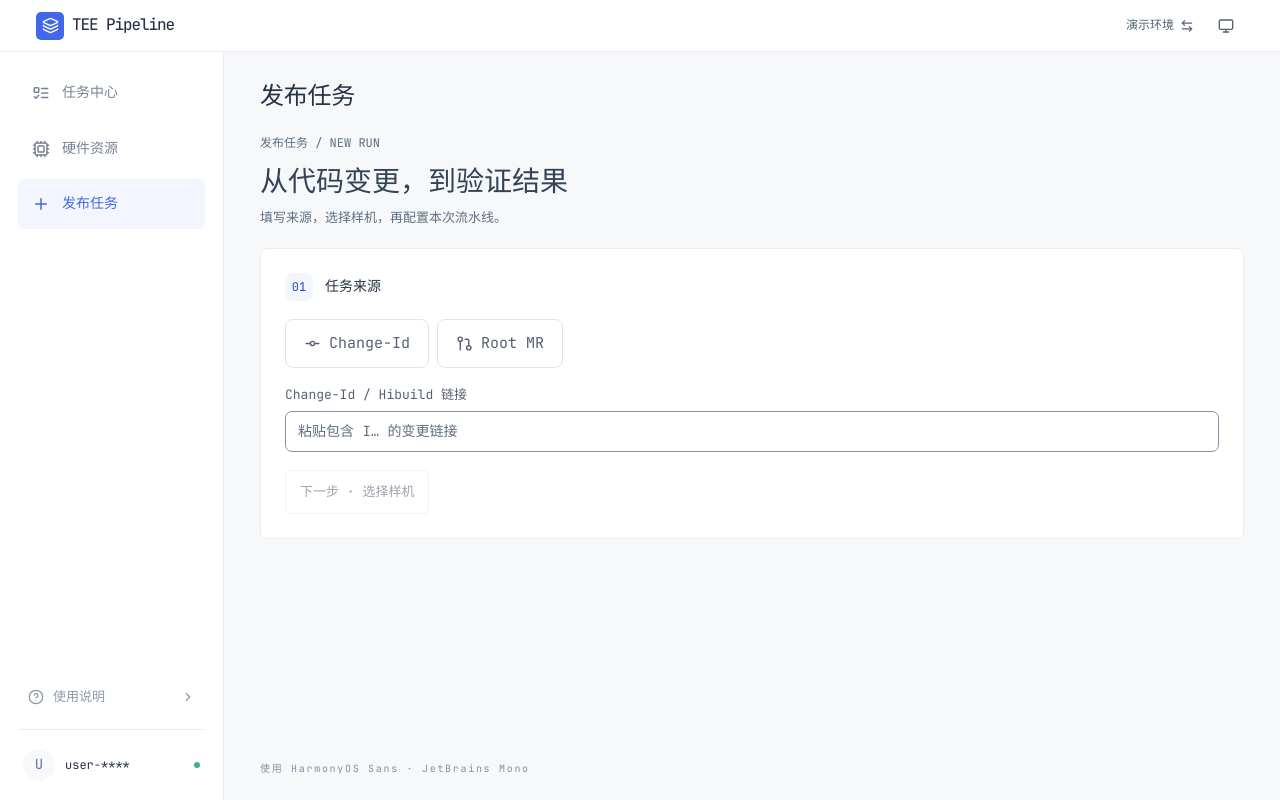
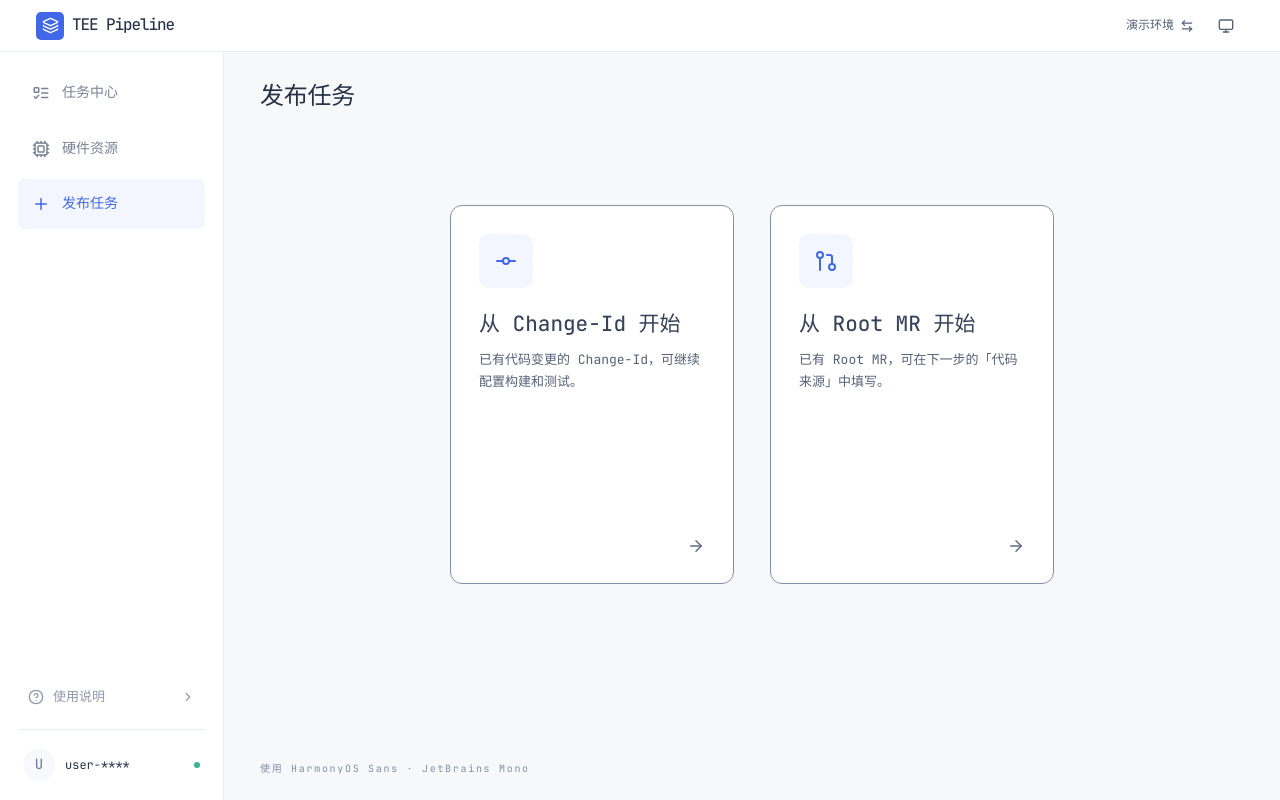
Before and after one commit to dawnyoake/tap_frontend, a React (Vite) app: page /submit in a window 1280 px wide. Built offline with nearby package versions, Linux system fonts and the light colour scheme; a web font is replaced by a local one.

Commit message:
Revert "feat: guide task submission through source, device and compatible pipeline"
This reverts commit 3971ab463e3ec355f3c0159d900fe8ab2b3ddfa7.

```diff
--- a/src/lib/contracts.ts
+++ b/src/lib/contracts.ts
@@ -90,8 +90,6 @@ export interface Device {
   battery_percent?: number | null;
 }
 export interface Config {
-  device_model?: string;
-  device_match?: string[];
   name: string;
   label: string;
 }
--- a/src/lib/demoApi.ts
+++ b/src/lib/demoApi.ts
@@ -190,8 +190,8 @@ export const demoApi: Omit<PipelineApi, "submit"> & {
   }),
   configs: async () => ({
     configs: [
-      { name: "cfg-****.json", device_match: ["TEE-CHD-01"], label: "cfg-****" },
-      { name: "cfg-****-smoke.json", device_match: ["TEE-CHD-02"], label: "cfg-****-smoke" },
+      { name: "cfg-****.json", label: "cfg-****" },
+      { name: "cfg-****-smoke.json", label: "cfg-****-smoke" },
     ],
   }),
   testRoots: async (_name, profile) => ({ roots: config.profile_details[profile]?.functions ?? config.editable.functions }),
--- a/src/pages/SubmitPage.css
+++ b/src/pages/SubmitPage.css
@@ -557,31 +557,3 @@
     70% { transform: scale(.9925, 1.0075); }
   }
 }
-
-.release-flow { max-width: 1150px; display: grid; gap: 20px; }
-.release-flow-intro h2 { margin: 8px 0; font-size: clamp(22px, 3vw, 28px); }
-.release-flow-intro p { color: var(--muted); font-size: 13px; }
-.release-flow > .release-card { padding: 24px; gap: 18px; }
-.release-step { display: inline-grid; place-items: center; width: 28px; height: 28px; margin-right: 5px; border-radius: 8px; color: var(--accent-ink); background: var(--surface-selected); font-size: 12px; }
-.release-source-tabs { display: flex; gap: 8px; }
-.release-source-tabs button { display: flex; align-items: center; gap: 8px; padding: 12px 18px; border: 1px solid var(--line-control); border-radius: 8px; color: var(--text-secondary); }
-.release-source-tabs button.is-selected { border-color: var(--blue); background: var(--surface-selected); color: var(--accent-ink); }
-.release-next { justify-self: start; }
-.release-flow .release-layout { grid-template-areas: "config stages" "config publish"; grid-template-rows: auto 1fr; }
-.release-flow .release-base { grid-area: auto; }
-.release-flow .release-base > .release-section-heading { display: none; }
-.release-flow .release-base > .release-card { border: 0; box-shadow: none; padding: 0; background: transparent; }
-.release-flow .release-test-config { border-top: 1px solid var(--line); padding-top: 18px; }
-.release-flow .release-configs > .release-card { padding: 22px; gap: 18px; }
-.release-flow .release-device-option { padding: 16px; border-radius: 9px; }
-@media (prefers-reduced-motion: no-preference) {
-  .release-flow-reveal { animation: release-source-enter 240ms ease-out both; }
-  .release-source-tabs button, .release-device-option { transition: border-color 180ms, background-color 180ms; }
-}
-@container (max-width: 650px) {
-  .release-flow .release-layout { grid-template-areas: "config" "stages" "publish"; grid-template-rows: auto; }
-}
-@media (max-width: 520px) {
-  .release-flow > .release-card { padding: 16px; }
-  .release-source-tabs button { flex: 1; justify-content: center; padding-inline: 8px; }
-}
--- a/src/pages/SubmitPage.tsx
+++ b/src/pages/SubmitPage.tsx
@@ -1,9 +1,12 @@
 import { useState, type FormEvent } from "react";
 import { useMutation, useQuery, useQueryClient } from "@tanstack/react-query";
-import { getRouteApi, useNavigate } from "@tanstack/react-router";
+import { getRouteApi, Link, useNavigate } from "@tanstack/react-router";
 import {
+  ArrowLeft,
+  ArrowRight,
   ChevronDown,
   Crosshair,
+  Cpu,
   FolderCode,
   GitCommitHorizontal,
   GitPullRequest,
@@ -33,7 +36,7 @@ const submitSources = [
   {
     source: "root-mr",
     label: "Root MR",
-    description: "从 Root MR 或单仓 MR 开始。",
+    description: "已有 Root MR，可在下一步的「代码来源」中填写。",
     icon: GitPullRequest,
   },
 ] as const;
@@ -83,7 +86,7 @@ function PipelineConfig({
     <section className="release-base" aria-labelledby="release-configs-title">
       <header className="release-section-heading">
         <span className="release-section-icon"><SlidersHorizontal size={16} aria-hidden="true" /></span>
-        <h2 id="release-configs-title">适用配置</h2>
+        <h2 id="release-configs-title">任务配置</h2>
       </header>
       <div className="panel release-card">
         <header>
@@ -103,66 +106,72 @@ function PipelineConfig({
   );
 }
 
-function matchesDevice(config: Config, device: Device) {
-  const model = device.product_model?.trim().toLowerCase();
-  if (!model) return true;
-  return (config.device_match?.length ? config.device_match : [config.device_model ?? ""])
-    .some(value => { const match = value.trim().toLowerCase(); return !!match && (model.includes(match) || match.includes(model)); });
+export function SubmitPage() {
+  const { source } = submitRoute.useSearch();
+  const selected = submitSources.find((option) => option.source === source);
+
+  if (selected) {
+    return (
+      <div className="release-source-form">
+        <div className="release-source-path">
+          <Link to="/submit" search={{}} className="workspace-page-return">
+            <ArrowLeft size={14} aria-hidden="true" /> 重选起点
+          </Link>
+          <span>当前起点 · {selected.label}</span>
+        </div>
+        <SubmitConfiguration key={source} />
+      </div>
+    );
+  }
+
+  return (
+    <section className="release-source-options" aria-label="选择任务起点">
+      {submitSources.map(({ source, label, description, icon: Icon }) => (
+        <Link key={source} to="/submit" search={{ source }} resetScroll className="panel release-source-option">
+          <span className="release-source-icon"><Icon size={24} aria-hidden="true" /></span>
+          <div className="release-source-copy">
+            <h2>从 {label} 开始</h2>
+            <p>{description}</p>
+          </div>
+          <ArrowRight className="release-source-arrow" size={18} aria-hidden="true" />
+        </Link>
+      ))}
+    </section>
+  );
 }
 
-export function SubmitPage() {
-  const { source } = submitRoute.useSearch();
-  const navigate = useNavigate();
-  const [link, setLink] = useState("");
-  const [remark, setRemark] = useState("");
-  const [continued, setContinued] = useState(false);
-  const [serial, setSerial] = useState("");
+function SubmitConfiguration() {
   const [name, setName] = useState("");
-  const devices = useDevices();
   const configs = useQuery({ queryKey: ["configs"], queryFn: api.configs });
-  const device = devices.data?.devices.find(d => d.sn === serial);
-  const options = device ? (configs.data?.configs ?? []).filter(c => matchesDevice(c, device)) : [];
-  const selected = options.find(c => c.name === name)?.name ?? options[0]?.name ?? "";
-  const valid = source === "root-mr" || (source === "change-id" && /I[0-9a-fA-F]{40}(?![0-9a-fA-F])/.test(link));
-  const config = useQuery({ queryKey: ["config", selected], queryFn: () => api.config(selected), enabled: continued && !!device && !!selected });
-  return <div className="release-flow">
-    <div className="release-flow-intro"><span className="release-muted">发布任务 / NEW RUN</span><h2>从代码变更，到验证结果</h2><p>填写来源，选择样机，再配置本次流水线。</p></div>
-    <section className="panel release-card">
-      <h3><span className="release-step">01</span>任务来源</h3>
-      <div className="release-source-tabs">{submitSources.map(({source: value, label, icon: Icon}) =>
-        <button type="button" className={source === value ? "is-selected" : ""} key={value} aria-pressed={source === value} onClick={() => { setContinued(false); navigate({to: "/submit", search: {source: value}}); }}><Icon size={17}/>{label}</button>)}</div>
-      <label className="field">{source === "root-mr" ? "Root MR / 单仓 MR（可选）" : "Change-Id / Hibuild 链接"}
-        <input value={link} onChange={e => {setLink(e.target.value); setContinued(false);}} placeholder={source === "root-mr" ? "留空使用配置默认来源" : "粘贴包含 I… 的变更链接"}/>
-      </label>
-      <button type="button" className="button release-next" disabled={!valid} onClick={() => setContinued(true)}>{continued ? "来源已确认" : "下一步 · 选择样机"}</button>
-    </section>
-    {continued && <section className="panel release-card release-flow-reveal">
-      <h3><span className="release-step">02</span>选择资源池样机</h3>
-      <p>选择一台空闲样机，自动筛选适用的流水线。</p>
-      <div className="release-device-options">{devices.data?.devices.map(d => <label key={d.sn} className="release-device-option">
-        <span className="release-device-model">{d.product_model || "型号未上报"}</span><span className={`release-device-state ${deviceStatus(d)}`}>{deviceStatusLabels[deviceStatus(d)]}</span>
-        <span className="release-device-serial">{d.sn}</span><input type="radio" name="device" checked={serial === d.sn} disabled={deviceStatus(d) !== "idle"} onChange={() => setSerial(d.sn)}/>
-        <small>{d.raw_state || d.state}{d.busy_by ? ` · ${d.busy_by}` : ""}</small>
-      </label>)}</div>
-      {devices.isPending && <Loading/>}<ErrorBox error={devices.error || devices.data?.error}/>
-      {devices.data && !devices.data.devices.length && <Empty text="暂无上报的样机"/>}
-    </section>}
-    {continued && device && <div className="release-flow-reveal">
-      <ErrorBox error={configs.error || config.error}/>
-      {configs.isPending && <Loading/>}
-      {configs.isSuccess && !selected && <Empty text="没有与当前样机匹配的流水线配置，请检查配置的 device_match / device_model 元数据。"/>}
-      {name && name !== selected && selected && <p role="status" className="release-muted">已切换到当前样机兼容的配置。</p>}
-      {selected && config.isPending && <Loading/>}
-      {selected && config.data && <TaskForm key={selected} picker={{name: selected, options, onChange: setName}} config={config.data} serial={serial} link={link} remark={remark} setRemark={setRemark}/>}
-    </div>}
-  </div>;
+  const options = configs.data?.configs ?? [];
+  const selected = options.find((config) => config.name === name)?.name ?? options[0]?.name ?? "";
+  const config = useQuery({
+    queryKey: ["config", selected],
+    queryFn: () => api.config(selected),
+    enabled: Boolean(selected),
+  });
+
+  const picker = { name: selected, options, onChange: setName };
+  if (config.data) {
+    return <TaskForm key={selected} picker={picker} config={config.data} />;
+  }
+  return (
+    <div className="submit-workspace">
+      {selected && (
+        <div className="release-layout release-layout-loading"><PipelineConfig {...picker} /></div>
+      )}
+      <ErrorBox error={configs.error || config.error} />
+      {(configs.isPending || (selected && config.isPending)) && <Loading />}
+      {configs.isSuccess && !selected && <Empty text="暂无可用的流水线配置" />}
+    </div>
+  );
 }
 
-function TaskForm({ picker, config, serial, link, remark, setRemark }: { picker: ConfigPickerProps; config: ConfigDetail; serial: string; link: string; remark: string; setRemark: (value: string) => void }) {
+function TaskForm({ picker, config }: { picker: ConfigPickerProps; config: ConfigDetail }) {
   const [draft, setDraft] = useState(() => initialDraft(config));
   const { source } = submitRoute.useSearch();
   const changeMode = source === "change-id";
-  const changeId = link.match(/I[0-9a-fA-F]{40}(?![0-9a-fA-F])/)?.[0] ?? "";
+  const changeId = draft.changeId.match(/I[0-9a-fA-F]{40}(?![0-9a-fA-F])/)?.[0] ?? "";
   const visibleStages = changeMode ? stages.slice(4) : stages;
   const roots = useQuery({ queryKey: ["test-roots", picker.name, draft.profile], queryFn: () => api.testRoots(picker.name, draft.profile) });
   const [editingStages, setEditingStages] = useState(false);
@@ -186,21 +195,21 @@ function TaskForm({ picker, config, serial, link, remark, setRemark }: { picker:
   const flash = active.includes("flash");
   const test = active.includes("test");
   const usesDevice = flash || test;
-  const needsRootPath = isDemo && !changeMode && !prepare && active.length > 0;
+  const needsRootPath = isDemo && !prepare && active.length > 0;
   const rootCodePath = draft.rootCodePath.trim();
   const missingPath = needsRootPath && !rootCodePath;
-  const selectedSerial = serial;
+  const selectedSerial = draft.serial;
   const reportedDevices = devices.data?.devices ?? [];
   const scanningDevices = devices.isFetching && !devices.data;
   const hasSelectableDevice = reportedDevices.some((device) => deviceStatus(device) === "idle");
   const selectedDevice = reportedDevices.find((device) => device.sn === selectedSerial);
   const selectedStatus = selectedDevice ? deviceStatus(selectedDevice) : undefined;
-  const selectedUnavailable = selectedStatus !== "idle";
+  const selectedUnavailable = selectedStatus !== undefined && selectedStatus !== "idle";
   const needsDeviceChoice = /[,，\s]/.test(selectedSerial)
     || (!selectedSerial && (hasSelectableDevice || config.editable.sn.length > 1));
   const deviceIssue = hasSelectableDevice
     ? selectedUnavailable
-      ? `当前样机${selectedStatus ? deviceStatusLabels[selectedStatus] : "未上报"}，请选择其他样机`
+      ? `当前样机${deviceStatusLabels[selectedStatus]}，请选择其他样机`
       : needsDeviceChoice ? "请选择一台样机" : undefined
       : undefined;
   const deviceBlocked = usesDevice && (
@@ -208,7 +217,7 @@ function TaskForm({ picker, config, serial, link, remark, setRemark }: { picker:
   );
   const deviceSummary = [selectedDevice?.product_model?.trim(), selectedSerial].filter(Boolean).join(" · ");
   const testCases = roots.data?.roots ?? [];
-  const missingCases = test && !draft.functions.some(item => testCases.includes(item));
+  const missingCases = test && draft.functions.length === 0;
   const issue = changeMode && !changeId
     ? { target: "release-change-id", label: "填写合法的 Change-Id 或 Hibuild 链接" }
     : test && (roots.isPending || roots.isError) ? { target: "release-test-range", label: "测试范围尚未加载成功" }
@@ -225,7 +234,7 @@ function TaskForm({ picker, config, serial, link, remark, setRemark }: { picker:
   const product = typeof config.readonly.product === "string" ? config.readonly.product : "";
   const summaries: Partial<Record<StageName, string>> = {
     prepare: prepare
-      ? link.trim() || branch || "配置默认代码来源"
+      ? draft.rootMR.trim() || branch || "配置默认代码来源"
       : needsRootPath
         ? rootCodePath || "需填写 Root 代码路径"
         : undefined,
@@ -261,12 +270,12 @@ function TaskForm({ picker, config, serial, link, remark, setRemark }: { picker:
         overrides: {
           change_id: changeId,
           test: { skip_flash: !flash && test },
-          root_mr: prepare ? link.trim() : "",
+          root_mr: prepare ? draft.rootMR.trim() : "",
           mr_links: [],
           sn: usesDevice && selectedSerial ? [selectedSerial] : [],
           test_profile: draft.profile,
-          functions: test ? draft.functions.filter(item => testCases.includes(item)) : [],
-          remark,
+          functions: test ? draft.functions : [],
+          remark: draft.remark,
         },
         stages: { from_stage: changeMode ? "trigger" : "prepare", only_stage: "", skip: skipped.filter((stage) => !(changeMode && stage === "trigger")) },
       },
@@ -277,6 +286,7 @@ function TaskForm({ picker, config, serial, link, remark, setRemark }: { picker:
   return (
     <form className="submit-workspace" onSubmit={publish}>
       <div className="release-layout">
+        <PipelineConfig {...picker} disabled={submit.isPending} />
         <div className="release-configs">
           {needsRootPath && (
             <section className={`panel release-card release-path${missingPath ? " needs-value" : ""}`} aria-labelledby="release-path-title">
@@ -298,11 +308,71 @@ function TaskForm({ picker, config, serial, link, remark, setRemark }: { picker:
               {missingPath && <p id="release-path-error" className="release-problem">请填写 Root 代码路径。</p>}
             </section>
           )}
-          <section className="panel release-card">
-            <h3><span className="release-step">03</span>流水线配置与测试</h3>
-            <PipelineConfig {...picker} disabled={submit.isPending} />
-            <p>{["branch", "task", "product", "platform"].map(key => config.readonly[key]).filter(v => typeof v === "string").join(" · ") || "使用配置默认参数"}</p>
-            <div className="release-device-test">
+          {changeMode && <section className="panel release-card"><h3>代码来源 · Change-Id</h3><input id="release-change-id" value={draft.changeId} onChange={(e) => updateDraft({ changeId: e.target.value })} placeholder="Hibuild 链接或 Change-Id" /></section>}
+          {prepare && (
+            <section className="panel release-card" aria-labelledby="release-source-title">
+              <header>
+                <h3 id="release-source-title"><GitPullRequest size={16} aria-hidden="true" />代码来源</h3>
+              </header>
+              <label className="field">
+                Root MR <span className="release-muted">（可选）</span>
+                <input
+                  value={draft.rootMR}
+                  disabled={submit.isPending}
+                  onChange={(event) => updateDraft({ rootMR: event.target.value })}
+                  placeholder="输入 MR 编号或链接"
+                />
+                <small>留空时使用流水线配置的默认代码来源。</small>
+              </label>
+            </section>
+          )}
+          {usesDevice && (
+            <section className="panel release-card" aria-labelledby="release-device-title">
+              <header>
+                <h3 id="release-device-title"><Cpu size={16} aria-hidden="true" />{test ? "设备与测试" : "目标设备"}</h3>
+              </header>
+              <div className="release-device-test">
+                <fieldset id="release-device-picker" className="release-device-picker" tabIndex={-1}>
+                  <legend>{hasSelectableDevice ? "选择样机" : "样机资源"}</legend>
+                  {reportedDevices.length > 0 ? (
+                    <div className="release-device-options">
+                      {reportedDevices.map((device) => {
+                        const { sn, product_model } = device;
+                        const status = deviceStatus(device);
+                        return (
+                          <label className="release-device-option" key={sn}>
+                            <span className="release-device-model">{product_model?.trim() || "型号未上报"}</span>
+                            <span className={`release-device-state ${status}`}>{deviceStatusLabels[status]}</span>
+                            <span className="release-device-serial">{sn}</span>
+                            <input
+                              type="radio"
+                              name="release-device"
+                              value={sn}
+                              checked={selectedSerial === sn}
+                              disabled={status !== "idle" || submit.isPending}
+                              onChange={() => updateDraft({ serial: sn })}
+                            />
+                          </label>
+                        );
+                      })}
+                    </div>
+                  ) : scanningDevices ? (
+                    <p className="release-device-scan" role="status">
+                      <LoaderCircle className="spin" size={16} aria-hidden="true" />
+                      正在扫描样机资源…
+                    </p>
+                  ) : !devices.error && !devices.data?.error && (
+                    <p className="release-muted">暂无上报的样机</p>
+                  )}
+                  {reportedDevices.length > 0 && !hasSelectableDevice && (
+                    <p className="release-muted" role="status">暂无空闲样机</p>
+                  )}
+                  {!scanningDevices && selectedSerial && !selectedDevice && (
+                    <p className="release-muted">配置默认样机 {selectedSerial} · 状态未上报</p>
+                  )}
+                  {deviceIssue && <p className="release-problem" role="status">{deviceIssue}</p>}
+                  <ErrorBox error={devices.error || devices.data?.error} />
+                </fieldset>
                 {test && (
                   <fieldset id="release-test-range" className="release-test-config" tabIndex={-1}>
                     <legend>测试范围</legend>
@@ -332,6 +402,7 @@ function TaskForm({ picker, config, serial, link, remark, setRemark }: { picker:
                 )}
               </div>
             </section>
+          )}
           <details className="panel release-advanced">
             <summary>
               <StickyNote size={16} aria-hidden="true" />
@@ -344,9 +415,9 @@ function TaskForm({ picker, config, serial, link, remark, setRemark }: { picker:
                 任务备注
                 <textarea
                   rows={3}
-                  value={remark}
+                  value={draft.remark}
                   disabled={submit.isPending}
-                  onChange={(event) => setRemark(event.target.value)}
+                  onChange={(event) => updateDraft({ remark: event.target.value })}
                 />
               </label>
             </div>
```
Also changed, not shown: 1 other file (tests, documents, lock files or other folders).
